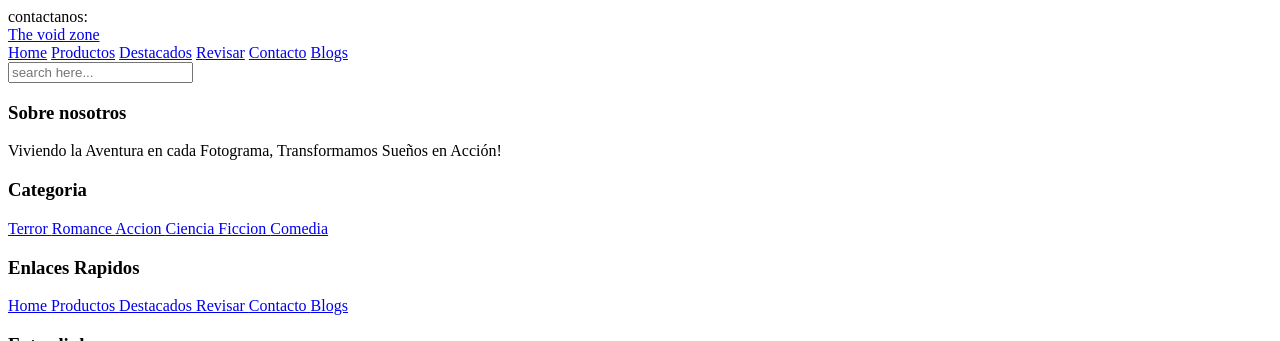
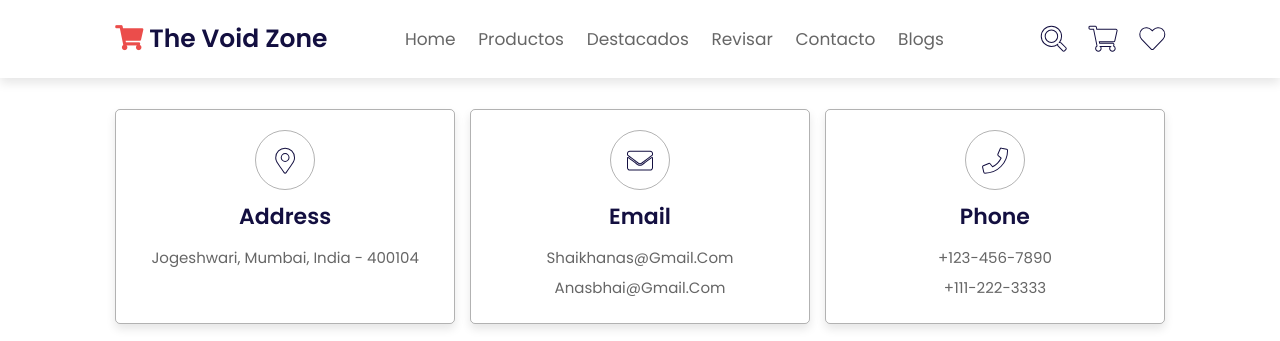
Before and after one commit to CarlosGitUser/ProyectoWeb, a PHP site: page /Contactanos.php in a window 1280 px wide. Shown: the top 341 px of the page. Run offline with PHP 8.4, Linux system fonts and the light colour scheme.

Commit message:
agregue cambios en el encabezado

```diff
--- a/Contactanos.php
+++ b/Contactanos.php
@@ -7,6 +7,14 @@
     <meta charset="UTF-8">
     <meta name="viewport" content="width=device-width, initial-scale=1.0">
     <title>Document</title>
+    <link rel="stylesheet" href="https://unpkg.com/swiper@7/swiper-bundle.min.css" />
+
+    <!-- font awesome cdn link  -->
+    <link rel="stylesheet" href="https://cdnjs.cloudflare.com/ajax/libs/font-awesome/5.15.4/css/all.min.css">
+
+    <!-- custom css file link  -->
+    <link rel="stylesheet" href="css/style.css">
+
 </head>
 <body>
 <header class="header">
@@ -37,6 +45,59 @@
 </header>
 
 
+<!-- contact section starts  -->
+
+<section class="contact" id="contact">
+
+    <h1 class="heading"> <span>contact</span> us </h1>
+
+    <div class="icons-container">
+
+        <div class="icons">
+            <i class="fas fa-map-marker-alt"></i>
+            <h3>address</h3>
+            <p>jogeshwari, mumbai, india - 400104</p>
+        </div>
+
+        <div class="icons">
+            <i class="fas fa-envelope"></i>
+            <h3>email</h3>
+            <p>shaikhanas@gmail.com</p>
+            <p>anasbhai@gmail.com</p>
+        </div>
+
+        <div class="icons">
+            <i class="fas fa-phone"></i>
+            <h3>phone</h3>
+            <p>+123-456-7890</p>
+            <p>+111-222-3333</p>
+        </div>
+
+    </div>
+
+    <div class="row">
+
+        <form action="">
+            <h3>get in touch</h3>
+            <div class="inputBox">
+                <input type="text" placeholder="your name">
+                <input type="email" placeholder="your email">
+            </div>
+            <div class="inputBox">
+                <input type="number" placeholder="your number">
+                <input type="text" placeholder="your subject">
+            </div>
+            <textarea placeholder="your message" cols="30" rows="10"></textarea>
+            <input type="submit" value="send message" class="btn">
+        </form>
+
+        <iframe class="map" src="https://www.google.com/maps/embed?pb=!1m18!1m12!1m3!1d30153.788252261566!2d72.82321484621745!3d19.141690214227783!2m3!1f0!2f0!3f0!3m2!1i1024!2i768!4f13.1!3m3!1m2!1s0x3be7b63aceef0c69%3A0x2aa80cf2287dfa3b!2sJogeshwari%20West%2C%20Mumbai%2C%20Maharashtra%20400047!5e0!3m2!1sen!2sin!4v1633431163028!5m2!1sen!2sin" allowfullscreen="" loading="lazy"></iframe>
+
+    </div>
+
+</section>
+
+<!-- contact section ends -->
 
 
 
```
Also changed, not shown: Ayuda.php (+7 -0 lines), Vision.php (+8 -0 lines), index.php (+5 -58 lines), tienda.php (+8 -0 lines).
